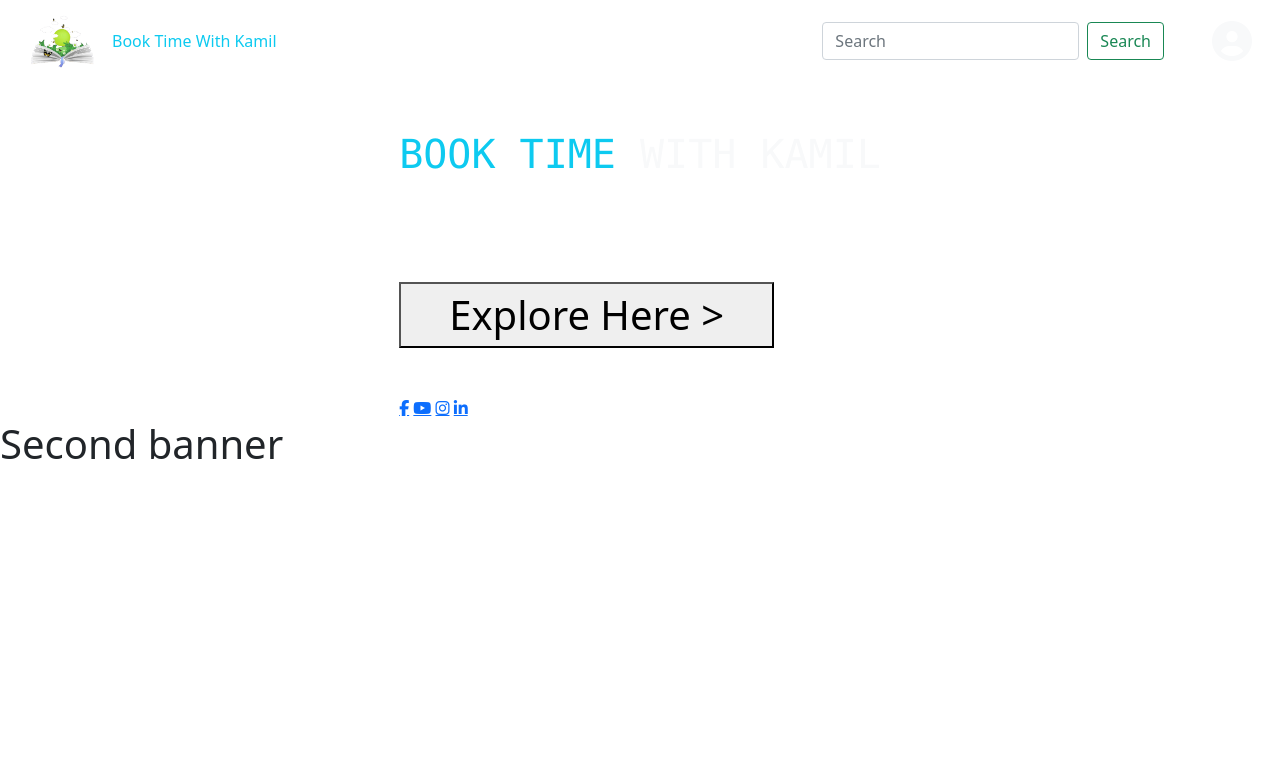
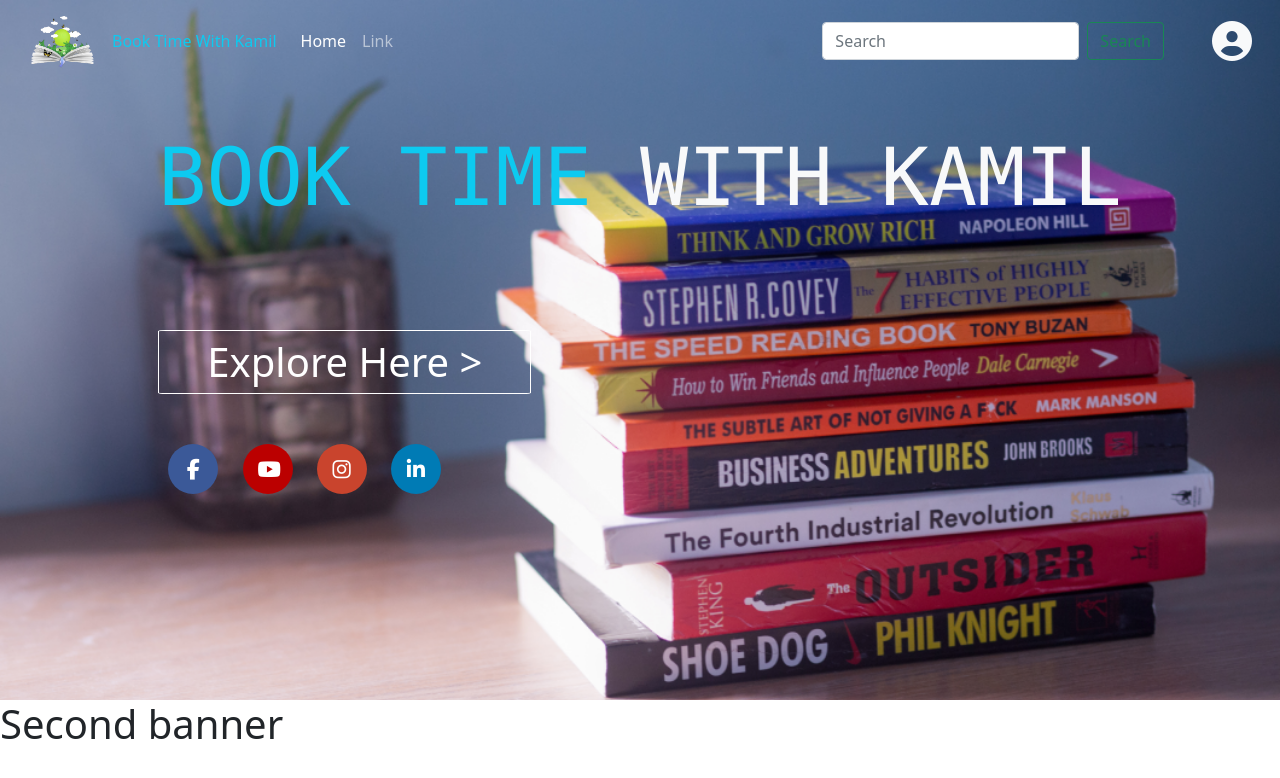
Before and after one commit to kbnul001/practice-portfolio-2, a plain HTML site: page index.html in a window 1280 px wide. Drawn offline with nearby package versions, Linux system fonts and the light colour scheme; the site is published under a folder, as on GitHub Pages, so addresses that start at the root find nothing.

Commit message:
background image shown

```diff
--- a/css/style.css
+++ b/css/style.css
@@ -1,5 +1,5 @@
 .head-banner{
-    background-image: url("/images/books/top-pic.png");
+    background-image: url('../images/books/top-pic.png');
     background-repeat: no-repeat;
     background-size: cover;
     height: 700px;
--- a/index.html
+++ b/index.html
@@ -7,16 +7,19 @@
     <meta name="viewport" content="width=device-width, initial-scale=1.0">
     <title>Book Time with Kamil</title>
     <!-- CSS Style -->
-    <link rel="stylesheet" href="/css/style.css">
+    <link rel="stylesheet" href="css/style.css">
     <!-- bootstrap style -->
     <link href="https://cdn.jsdelivr.net/npm/bootstrap@5.0.2/dist/css/bootstrap.min.css" rel="stylesheet"
         integrity="sha384-EVSTQN3/azprG1Anm3QDgpJLIm9Nao0Yz1ztcQTwFspd3yD65VohhpuuCOmLASjC" crossorigin="anonymous">
     <!-- font awesome -->
     <script src="https://kit.fontawesome.com/4b91420911.js" crossorigin="anonymous"></script>
 
+    <!-- Social Icons -->
+
+
 </head>
 
-<body style="">
+<body>
     <!-----------
          Header Starts
         ----------------->
```
Also changed, not shown: 1 other file.
